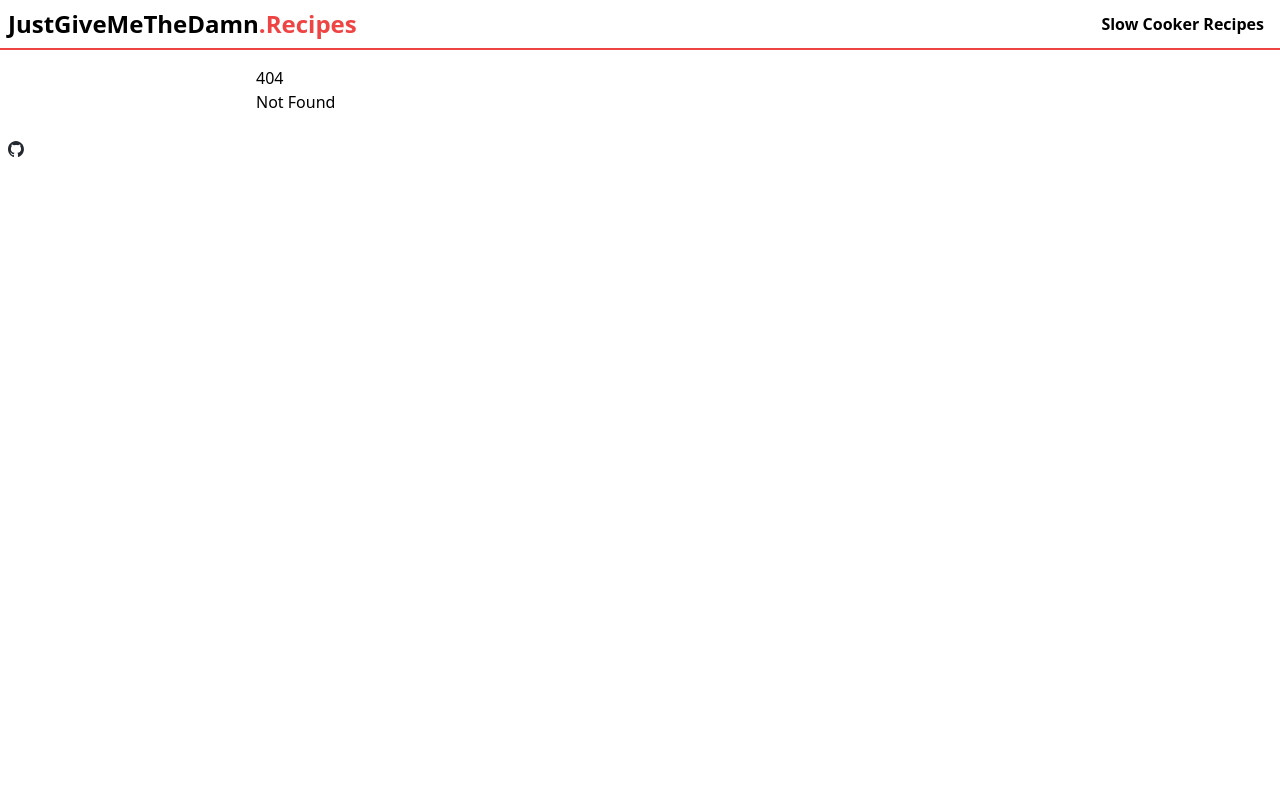
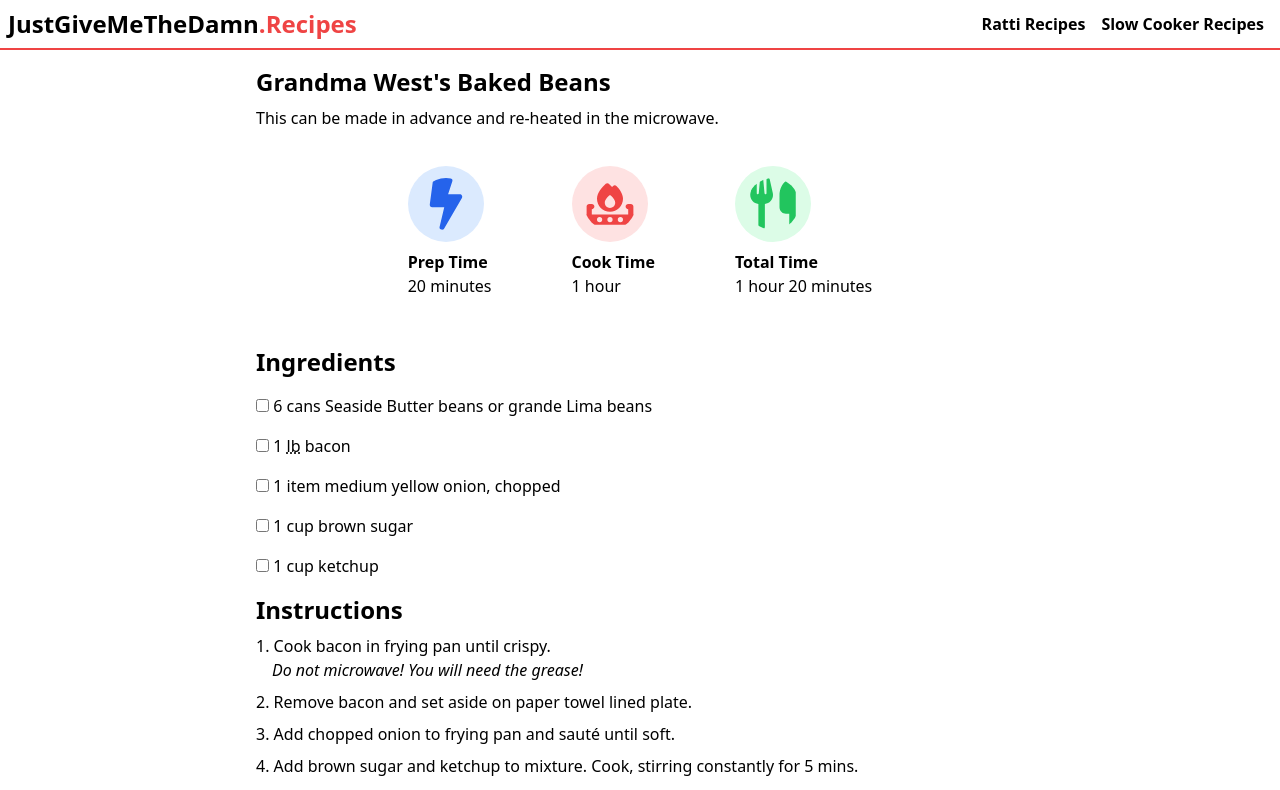
Before and after one commit to kyleratti/justgivemethedamn.recipes, a SvelteKit app in the folder source/: page /recipes/ratti/grandma-wests-baked-beans in a window 1280 px wide. Before the commit this address had no page. Shown: the top 790 px of the page. Built offline with nearby package versions, Linux system fonts and the light colour scheme.

Commit message:
feat: add Grandma West's Baked Beans

```diff
--- a/source/src/components/CheckableIngredient.svelte
+++ b/source/src/components/CheckableIngredient.svelte
@@ -1,6 +1,7 @@
 <script lang="ts">
 	import type { Ingredient, IngredientUnit } from "$lib/types";
 	import InlineIngredientUnit from "$components/InlineIngredientUnit.svelte";
+	import { exhaustiveCheck } from "$lib/patternMatch";
 
 	export let ingredient: Ingredient = {} as Ingredient;
 
@@ -22,8 +23,12 @@
 				return "mL";
 			case "liter":
 				return "L";
+			case "can":
+				return "can";
+			case "item":
+				return "";
 			default:
-				throw new Error(`Unknown unit: ${unit}`);
+				return exhaustiveCheck(unit);
 		}
 	};
 
@@ -34,6 +39,8 @@
 					return `${ingredient.quantity}-${getHtmlNameFromIngredientUnit(ingredient.unit)}-${ingredient.name}`;
 				case "approximate":
 					return ingredient.description;
+				default:
+					return exhaustiveCheck(ingredient);
 			}
 		})();
 
--- a/source/src/components/Header.svelte
+++ b/source/src/components/Header.svelte
@@ -14,7 +14,12 @@
 			JustGiveMeTheDamn<span class="text-red-500">.Recipes</span>
 		</a>
 		<div class="hidden md:flex">
-			<ul class="flex flex-col py-1">
+			<ul class="flex flex-row py-1">
+				<li class="px-2">
+					<a href="/recipes/ratti" class="font-bold text-black hover:text-gray-500">
+						Ratti Recipes</a
+					>
+				</li>
 				<li class="px-2">
 					<a href="/recipes/slow-cooker" class=" font-bold text-black hover:text-gray-500"
 						>Slow Cooker Recipes</a
@@ -46,6 +51,13 @@
 		<ul class="mt-4 flex flex-col">
 			<li>
 				<a
+					href="/recipes/ratti"
+					on:click={toggleMenu}
+					class="px-2 py-1 font-bold text-black hover:text-gray-500">Ratti Recipes</a
+				>
+			</li>
+			<li>
+				<a
 					href="/recipes/slow-cooker"
 					on:click={toggleMenu}
 					class="px-2 py-1 font-bold text-black hover:text-gray-500">Slow Cooker Recipes</a
--- a/source/src/components/InlineIngredientUnit.svelte
+++ b/source/src/components/InlineIngredientUnit.svelte
@@ -20,6 +20,8 @@
 	{quantityAsFraction} <abbr title="teaspoon">tsp</abbr>
 {:else if unit === "tablespoon"}
 	{quantityAsFraction} <abbr title="tablespoon">tbsp</abbr>
+{:else if unit === "can"}
+	{quantityAsFraction} {quantity === 1 ? "can" : "cans"}
 {:else}
 	{quantityAsFraction} {unit}
 {/if}
--- /dev/null
+++ b/source/src/lib/patternMatch.ts
@@ -0,0 +1,3 @@
+export const exhaustiveCheck = (value: never): never => {
+	throw new Error(`Unhandled value: ${value}`);
+};
--- a/source/src/lib/types.d.ts
+++ b/source/src/lib/types.d.ts
@@ -6,7 +6,9 @@ type IngredientUnit =
 	| "milliliter"
 	| "teaspoon"
 	| "tablespoon"
-	| "cup";
+	| "cup"
+	| "can"
+	| "item";
 
 type ExactIngredient = {
 	quantity: number;
--- /dev/null
+++ b/source/src/routes/recipes/ratti/+page.svelte
@@ -0,0 +1,21 @@
+<script lang="ts">
+	import { createTitle } from "$lib/titleUtil";
+
+	//
+</script>
+
+<svelte:head>
+	<title>{createTitle("Ratti Recipes")}</title>
+</svelte:head>
+
+<h2 class="mb-2 text-4xl font-bold">Ratti Recipes</h2>
+
+<p>These recipes are from the Ratti family.</p>
+
+<ul class="list-inside list-disc">
+	<li>
+		<a href="/recipes/ratti/grandma-wests-baked-beans" class="text-blue-500 hover:underline"
+			>Grandma West's Baked Beans</a
+		>
+	</li>
+</ul>
--- /dev/null
+++ b/source/src/routes/recipes/ratti/grandma-wests-baked-beans/+page.svelte
@@ -0,0 +1,57 @@
+<script lang="ts">
+	import type { Contributor, CookingRecipe } from "$lib/types";
+	import IngredientsList from "$components/IngredientsList.svelte";
+	import RecipeTime from "$components/RecipeTime.svelte";
+	import StepsList from "$components/StepsList.svelte";
+	import { createTitle } from "$lib/titleUtil";
+
+	const contributors: Contributor[] = [{ kind: "person", name: "Lauren" }];
+
+	const recipe: CookingRecipe = {
+		prepTimeMinutes: 20,
+		cookTimeMinutes: 60,
+		ingredients: [
+			{
+				kind: "exact",
+				quantity: 6,
+				unit: "can",
+				name: "Seaside Butter beans or grande Lima beans",
+			},
+			{ kind: "exact", quantity: 1, unit: "pound", name: "bacon" },
+			{ kind: "exact", quantity: 1, unit: "item", name: "medium yellow onion, chopped" },
+			{ kind: "exact", quantity: 1, unit: "cup", name: "brown sugar" },
+			{ kind: "exact", quantity: 1, unit: "cup", name: "ketchup" },
+		],
+		steps: [
+			{
+				description: "Cook bacon in frying pan until crispy.",
+				notes: "Do not microwave! You will need the grease!",
+			},
+			{ description: "Remove bacon and set aside on paper towel lined plate." },
+			{ description: "Add chopped onion to frying pan and sauté until soft." },
+			{
+				description:
+					"Add brown sugar and ketchup to mixture. Cook, stirring constantly for 5 mins.",
+			},
+			{ description: "Crumble all bacon, (reserve 2 slices for garnish), and add to mixture." },
+			{ description: "Drain beans and rinse in cool water. Pour them into 9x13 baking dish." },
+			{ description: "Pour mixture over beans until stir until incorporated." },
+			{ description: "Crumble remaining bacon on top." },
+			{ description: "Bake at 350F for 45-60 minutes or until it bubbles." },
+		],
+	};
+</script>
+
+<svelte:head>
+	<title>{createTitle("Grandma West's Baked Beans")}</title>
+</svelte:head>
+
+<h2 class="mb-2 text-2xl font-bold">Grandma West's Baked Beans</h2>
+
+<p>This can be made in advance and re-heated in the microwave.</p>
+
+<RecipeTime prepTimeMinutes={recipe.prepTimeMinutes} cookTimeMinutes={recipe.cookTimeMinutes} />
+
+<IngredientsList ingredients={recipe.ingredients} />
+
+<StepsList steps={recipe.steps} />
```
